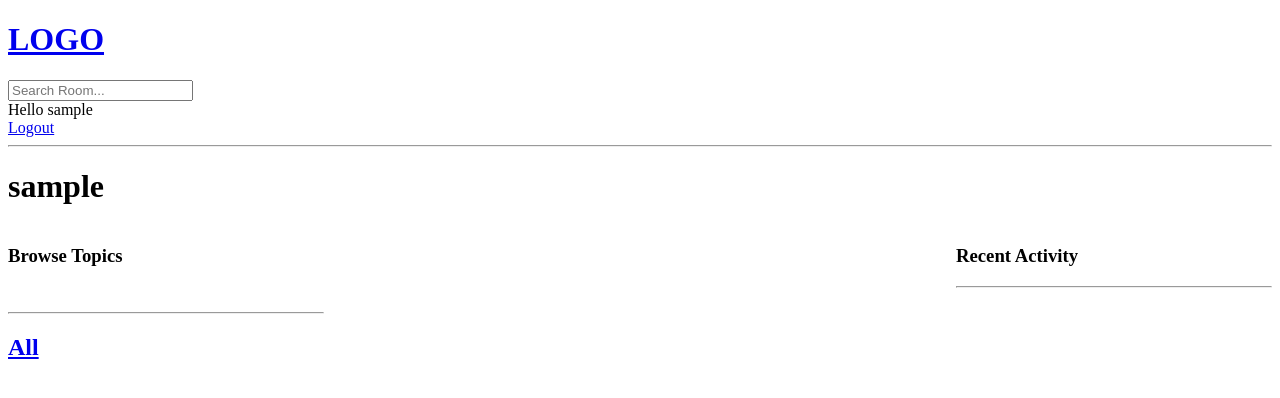
After one commit to Sardorbek-Zayniyev/StudyBuddy, a Django app: page /profile/1/ in a window 1280 px wide. The commit adds this page. Shown: the top 398 px of the page. Run offline with Django 5.2, Linux system fonts and the light colour scheme; the visitor is signed in with stand-in values (Sample User, id 1); data comes from the database, SQL or seed files in the repository; data that the repository does not hold is empty.

Commit message:
👤 feat: add user profile page

```diff
--- a/base/templates/base/activity_component.html
+++ b/base/templates/base/activity_component.html
@@ -1,9 +1,9 @@
-
 <h3>Recent Activity</h3>
 <hr>
 {% for message in room_messages %}
 <div>
-    <small>@{{message.user}} {{message.created|timesince}} </small>
+    <small><a href="{% url 'user_profile' message.user.id %}">@{{message.user}}</a> {{message.created|timesince}}
+    </small>
     <small style>repliedt to "{{message.room}}" </small>
     <p>{{message}}</p>
     {% if request.user == message.user %}
--- a/base/templates/base/feed_component.html
+++ b/base/templates/base/feed_component.html
@@ -6,7 +6,7 @@
         {% endif %}
 
 
-        <h3> @{{room.host.username}}</h3>
+        <a href = '{% url "user_profile" room.host.id %}'><h3> @{{room.host.username}}</h3></a>
         <div>
             <h1>{{room.id}} -- <a href='{% url "room" room.id %}'>{{room.name}}</a></h1>
 
--- /dev/null
+++ b/base/templates/base/profile.html
@@ -0,0 +1,28 @@
+{% extends "main.html" %}
+
+{% block content %}
+<h1>{{user.username}} </h1>
+<style>
+    .profile-container {
+        display: grid;
+        grid-template-columns: 1fr 2fr 1fr;
+    }
+</style>
+
+<div class="profile-container">
+    <div>
+        {% include 'base/topics_component.html' %}
+
+    </div>
+    <div>
+        {% include 'base/feed_component.html' %}
+
+    </div>
+    <div>
+        {% include 'base/activity_component.html' %}
+
+    </div>
+</div>
+
+
+{% endblock content %}
--- a/base/templates/base/topics_component.html
+++ b/base/templates/base/topics_component.html
@@ -1,16 +1,13 @@
+<h3>Browse Topics</h3>
+<br>
+<hr>
+
 <div>
-    <h3>Recent Activity</h3>
-    <hr>
-    {% for message in room_messages %}
-    <div>
-        <small>@{{message.user}} {{message.created|timesince}} </small>
-        <small style>repliedt to "{{message.room}}" </small>
-        <p>{{message}}</p>
-        {% if request.user == message.user %}
-        <a href="{% url 'delete_message' message.id %}">Delete</a>
-        {% endif %}
-        <hr>
+    <h2><a href="{% url 'home' %}">All</a></h2>
+</div>
 
-    </div>
-    {% endfor %}
+{% for topic in topics%}
+<div>
+    <h2><a href="{% url 'home' %}?q={{topic.name}}">{{topic.name}}</a></h2>
 </div>
+{%endfor%}
--- a/base/urls.py
+++ b/base/urls.py
@@ -7,6 +7,7 @@ urlpatterns = [
     path('register/', views.register_user, name='register'),
 
     path('', views.home, name='home'),
+    path('profile/<str:pk>/', views.user_profile, name='user_profile'),
     # Room CRUD
     path('room/<str:pk>/', views.room, name='room'),
     path('create-room/', views.create_room, name='create_room'),
--- a/base/views.py
+++ b/base/views.py
@@ -107,6 +107,21 @@ def room(request, pk):
 
 
 @login_required(login_url='login')
+def user_profile(request, pk):
+    user = User.objects.get(id=pk)
+    rooms = user.room_set.all()
+    room_messages = user.message_set.all()
+    topics = Topic.objects.all()
+    context = {
+        'user': user,
+        'rooms': rooms,
+        'room_messages': room_messages,
+        'topics': topics,
+    }
+    return render(request, 'base/profile.html', context)
+
+
+@login_required(login_url='login')
 def create_room(request):
     form = RoomForm()
     if request.method == 'POST':
```
